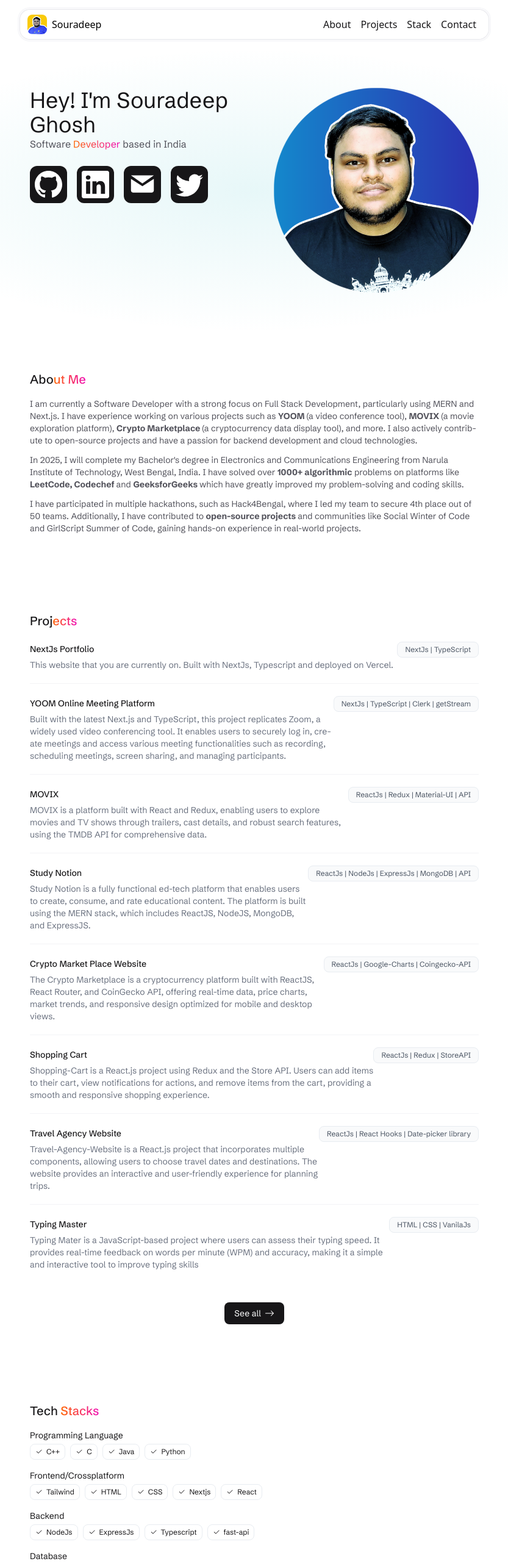
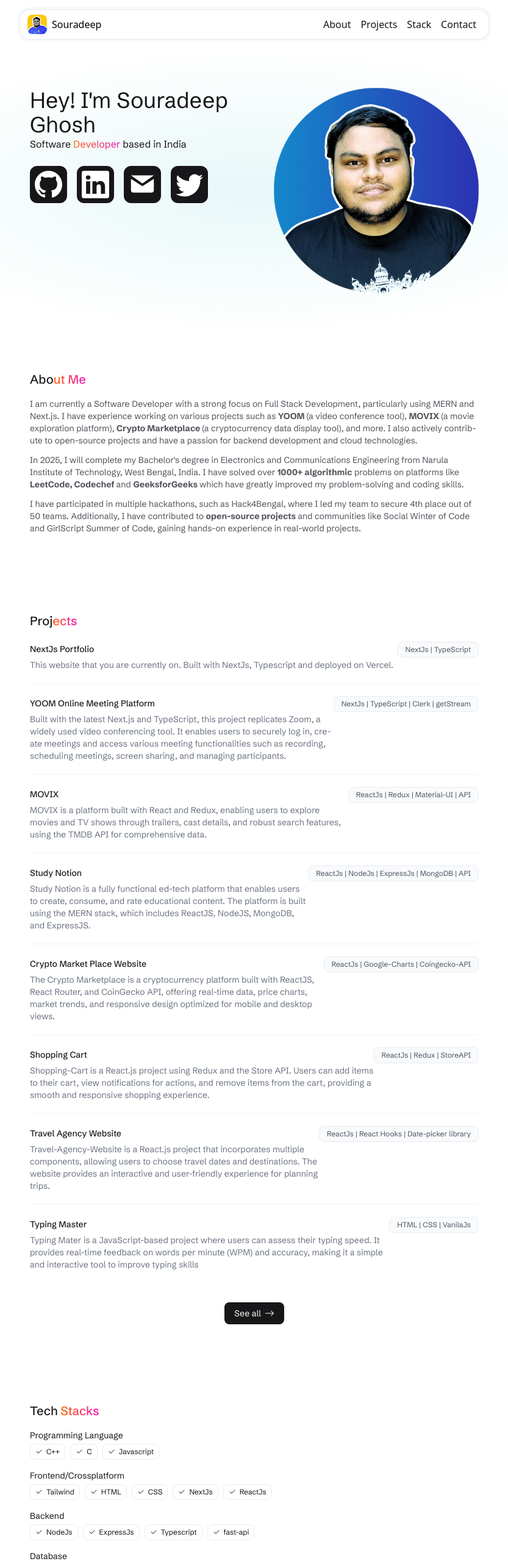
Before and after one commit to soura07/Souradeep-Dev-Next, a Next.js app: page / in a window 1280 px wide. Shown: the top 2564 px of the page at 61% size, without its empty margins (223-1056 px from the left). Built offline with nearby package versions, Linux system fonts and the light colour scheme.

Commit message:
motion fixed

```diff
--- a/src/app/page.tsx
+++ b/src/app/page.tsx
@@ -21,7 +21,7 @@ function Hero() {
           <div className="item space-y-20">
             <div>
               <h1 className="text-4xl">Hey! I'm Souradeep Ghosh</h1>
-              <p className="text-zinc-600">Software <span className="font-bricolage-grostesque text-transparent bg-clip-text bg-gradient-to-r from-[#f60] to-[#f00ab3]">Developer</span> based in India</p>
+              <p className="text-zinc-1000">Software <span className="font-bricolage-grostesque text-transparent bg-clip-text bg-gradient-to-r from-[#f60] to-[#f00ab3]">Developer</span> based in India</p>
               <Social />
             </div>
           </div>
@@ -33,7 +33,7 @@ function Hero() {
               width={600}
               height={500}
               priority={false}
-              loading="lazy"
+              // loading="lazy"
               // className="object-fit rounded-3xl bg-[rgba(255,255,255,0.85)] shadow-[rgb(228,229,233)_0px_0px_0px_0.5px,rgba(228,229,233,0.6)_0px_0px_0px_1px,rgb(249,249,251)_0px_0px_0px_3.5px,rgb(243,244,247)_0px_0px_0px_4px] origin-bottom -rotate-1"
             />
           </div>
@@ -165,11 +165,11 @@ function Project() {
 }
 
 const stacks = {
-  frontend: ['Tailwind', 'HTML', 'CSS', 'Nextjs', 'React'],
+  frontend: ['Tailwind', 'HTML', 'CSS', 'NextJs', 'ReactJs'],
   backend: [ 'NodeJs', 'ExpressJs', 'Typescript', 'fast-api'],
   database: ['MySQL','Postgres', 'NoSQL', 'MongoDB'],
   Tools: ['Git', 'Github', 'Notion', 'Clerk'],
-  cicd: ['C++', 'C', 'Java', 'Python']
+  cicd: ['C++', 'C', 'Javascript']
 }
 
 const BadgeMarker = ({ heading, items }: { heading: string, items: string[] }) => (
```
